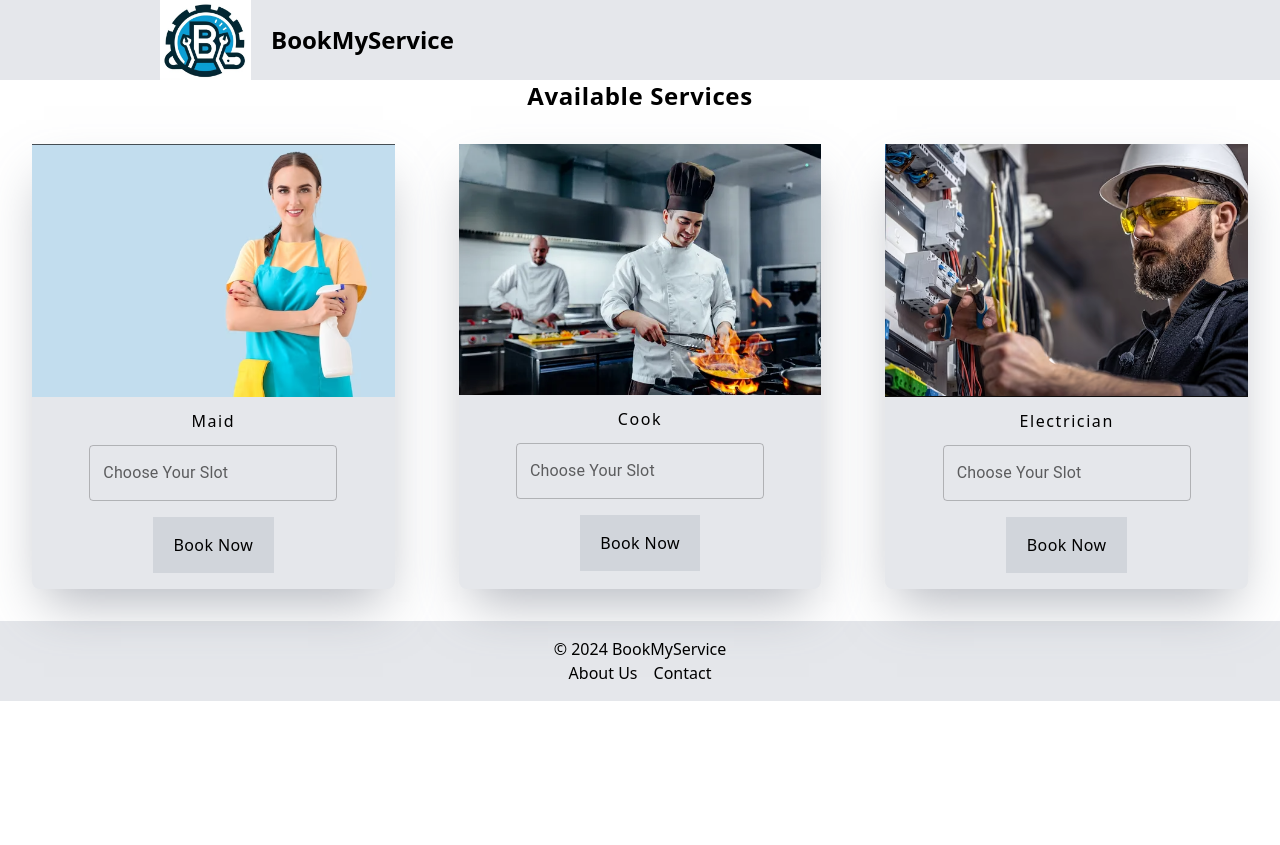
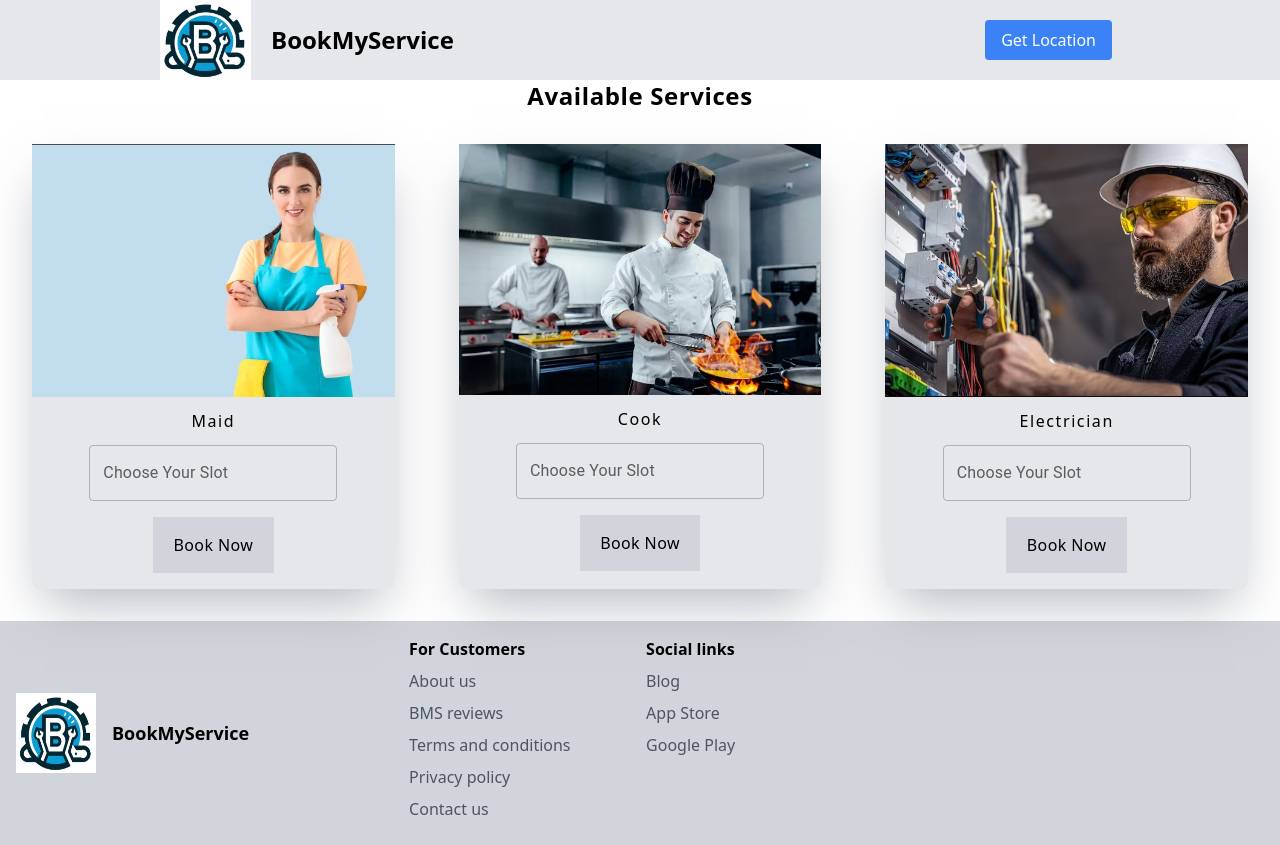
Before and after one commit to ayushkr08/frontend_bookmyservice, a React (Create React App) app: page / in a window 1280 px wide. Before the commit the page ends 800 px from the top, so only its background shows below. Built offline with nearby package versions, Linux system fonts and the light colour scheme.

Commit message:
added location api

```diff
--- a/src/App.js
+++ b/src/App.js
@@ -11,7 +11,7 @@ import Footer from "./Components/Footer";
 
 const App = () => {
   return (
-    <div>
+    <div className="min-h-screen">
       {/* <GoogleOAuthProvider clientId="515842943475-413dupstc405bnsca0p6aiv38vh3ejhu.apps.googleusercontent.com">
         <GoogleLogin
           onSuccess={credentialResponse => {
--- a/src/Components/BookingCard.js
+++ b/src/Components/BookingCard.js
@@ -61,7 +61,7 @@ const BookingCard = (props) => {
           onClose={toolTipCloseHandler}
           arrow
         >
-          <div className="m-4 box-border bg-gray-300 p-4 hover:bg-gray-500 w-1/3">
+          <div className="m-4 box-border bg-gray-300 p-4 hover:bg-cyan-600 w-1/3">
             <Link to={"/book/" + props.name}>
               <button className="tracking-wide" disabled={!canBookNow}>
                 Book Now
--- a/src/Components/Footer.js
+++ b/src/Components/Footer.js
@@ -1,25 +1,71 @@
 import React from 'react';
 import { Link } from 'react-router-dom';
+import icon from '../Assets/icon.png';
 
-function Footer() {
+const Footer = () => {
     return (
-        <footer className="bg-gray-200 text-black p-4 text-center">
-            <p>&copy; {new Date().getFullYear()} BookMyService </p>
-            <ul className="flex justify-center gap-4">
-                <li>
-                    <Link to="/about" className="text-black">
-                        About Us
-                    </Link>
-                </li>
-                <li>
-                    <Link to="/contact" className="text-black">
-                        Contact
-                    </Link>
-                </li>
-                {/* Add more navigation links here */}
-            </ul>
+        <footer className="bg-gray-300 text-white p-4 flex flex-col sm:flex-row sm:justify-between">
+            <div className="flex items-center">
+                <img src={icon} alt="Urban Company Logo" className="w-20 h-20 mr-4" />
+                <p className="text-lg text-black font-bold ">BookMyService</p>
+            </div>
+            <div className="grid grid-cols-3 gap-4 sm:flex-grow pl-20">  {/* Use grid for three columns */}
+                <div className="pl-20 footer-section">
+                    <h1 className="text-base font-semibold mb-2 text-black">For Customers</h1>
+                    <ul className="list-none pl-0">
+                        <li className="mb-2">
+                            <Link to="#" className="text-gray-600 hover:underline">
+                                About us
+                            </Link>
+                        </li>
+                        <li className="mb-2">
+                            <Link to="#" className="text-gray-600 hover:underline">
+                                BMS reviews
+                            </Link>
+                        </li>
+                        <li className="mb-2">
+                            <Link to="#" className="text-gray-600 hover:underline">
+                                Terms and conditions
+                            </Link>
+                        </li>
+                        <li className="mb-2">
+                            <Link to="#" className="text-gray-600 hover:underline">
+                                Privacy policy
+                            </Link>
+                        </li>
+                        <li className="mb-2">
+                            <Link to="#" className="text-gray-600 hover:underline">
+                                Contact us
+                            </Link>
+                        </li>
+                    </ul>
+                </div>
+                <div className="footer-section">
+                    <h1 className="text-base font-semibold mb-2 text-black">Social links</h1>
+                    <ul className="list-none pl-0">
+                        <li className="mb-2">
+                            <Link to="#" className="text-gray-600 hover:underline">
+                                Blog
+                            </Link>
+                        </li>
+                        <li className="mb-2">
+                            <Link to="#" className="text-gray-600 hover:underline">
+                                App Store
+                            </Link>
+                        </li>
+                        <li className="mb-2">
+                            <Link to="#" className="text-gray-600 hover:underline">
+                                Google Play
+                            </Link>
+                        </li>
+                    </ul>
+                </div>
+                <div className="footer-section">
+                    <p className="text-white">{/* Add your company contact information here */}</p>
+                </div>
+            </div>
         </footer>
     );
-}
+};
 
 export default Footer;
--- a/src/Components/Header.js
+++ b/src/Components/Header.js
@@ -1,21 +1,73 @@
-import React from 'react';
+import React, { useState } from 'react';
 import icon from '../Assets/icon.png';
 import { Link } from 'react-router-dom';
 import { GoogleOAuthProvider, GoogleLogin } from '@react-oauth/google';
-import { jwtDecode } from "jwt-decode"
+import { jwtDecode } from 'jwt-decode';
 
 const Header = () => {
+  const [location, setLocation] = useState('Get Location');
+  const [address, setAddress] = useState('');
+
+  const handleLocationClick = () => {
+    if (navigator.geolocation) {
+      navigator.geolocation.getCurrentPosition(
+        (position) => {
+          const { latitude, longitude } = position.coords;
+          fetchAddress(latitude, longitude);
+        },
+        (geoError) => {
+          console.error("Error fetching location: ", geoError);
+          setLocation('Location Error');
+        }
+      );
+    } else {
+      console.error("Geolocation is not supported by this browser.");
+      setLocation('Geolocation not supported');
+    }
+  };
+
+  const fetchAddress = async (latitude, longitude) => {
+    try {
+      const response = await fetch(`https://nominatim.openstreetmap.org/reverse?format=json&lat=${latitude}&lon=${longitude}&zoom=18&addressdetails=1`);
+      if (!response.ok) {
+        throw new Error('Network response was not ok');
+      }
+      const data = await response.json();
+      console.log("Geocoding data:", data);
+      if (data && data.address) {
+        const { house_number, road, neighbourhood, suburb, county, state, country } = data.address;
+        const formattedAddress = `${house_number ? house_number + ', ' : ''}${road ? road + ', ' : ''}${neighbourhood ? neighbourhood + ', ' : ''}${suburb ? suburb + ', ' : ''}${county ? county + ', ' : ''}${state ? state + ', ' : ''}${country ? country : ''}`;
+        setAddress(formattedAddress);
+        setLocation('Location Found');
+      } else {
+        console.error('Reverse geocoding error: No address found');
+        setLocation('Address not found');
+      }
+    } catch (fetchError) {
+      console.error('Reverse geocoding error: ', fetchError);
+      setLocation('Address not found');
+    }
+  };
+
   return (
     <div className='bg-gray-200 h-20 px-40 flex flex-row'>
       <Link to='/' className='inline-flex'>
-        <img src={icon}></img>
+        <img src={icon} alt="icon" />
         <header className='font-bold py-6 px-5 text-2xl'>BookMyService</header>
       </Link>
-      <div className='flex justify-end w-full'>
+      <div className='flex justify-end w-full items-center'>
+        <button onClick={handleLocationClick} className='bg-blue-500 text-white py-2 px-4 rounded mx-2'>
+          {location}
+        </button>
+        {address && (
+          <div className="address-box ml-4 p-2 bg-white border border-gray-300 rounded shadow-md">
+            <p className="text-gray-800">{address}</p>
+          </div>
+        )}
         <GoogleOAuthProvider clientId="515842943475-413dupstc405bnsca0p6aiv38vh3ejhu.apps.googleusercontent.com">
           <GoogleLogin
             onSuccess={credentialResponse => {
-              var decoded = jwtDecode(credentialResponse.credential)
+              const decoded = jwtDecode(credentialResponse.credential);
               console.log(decoded);
             }}
             onError={() => {
@@ -23,13 +75,9 @@ const Header = () => {
             }}
           />
         </GoogleOAuthProvider>
-        {/* <button className="box-border bg-gray-300">
-          Login/Signup
-        </button> */}
       </div>
-
     </div>
-  )
+  );
 };
 
 export default Header;
--- a/src/Components/WorkerList.js
+++ b/src/Components/WorkerList.js
@@ -8,7 +8,7 @@ let isDistanceSortedHighToLow = null;
 const WorkerList = () => {
   let [localMaidData, setlocalMaidData] = useState(maidData);
   const sortDataBasedOnProperty = (propertyName) => {
-    // ALways make a copy of state variable if you are going to change it.
+    // Always make a copy of state variable if you are going to change it.
     let copyOfLocalMaidData = JSON.parse(JSON.stringify(localMaidData));
     copyOfLocalMaidData.sort((maid1, maid2) => {
       switch (propertyName) {
```
